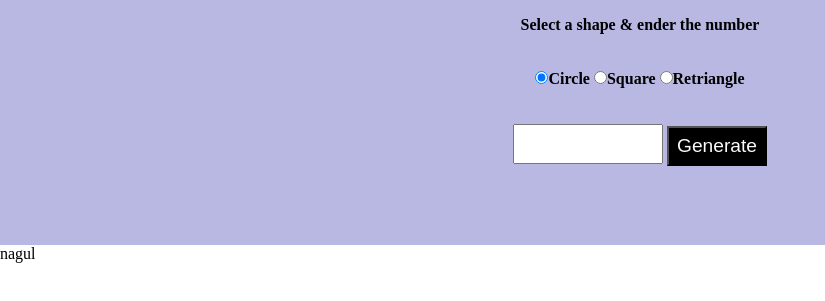
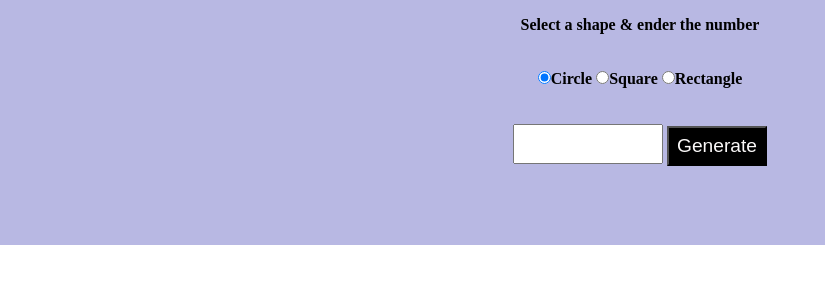
Before and after one commit to NAGULANTHARAN/Shape, a plain HTML site: page index.html in a window 1280 px wide. Shown: the part 155-456 px from the top of the page, 0-825 px from the left. Drawn offline with Linux system fonts and the light colour scheme.

Commit message:
update index.html

```diff
--- a/index.html
+++ b/index.html
@@ -15,7 +15,7 @@
         <div>
             <input type="radio" name="choice" value="circle" id="circle" checked>Circle
             <input type="radio" name="choice" value="square" id="square">Square
-            <input type="radio" name="choice" value="retriangle" id="retriangle">Retriangle
+            <input type="radio" name="choice" value="rectangle" id="rectangle">Rectangle
         </div>
         <br><br>
         <div>
@@ -26,7 +26,7 @@
     <div class="container">
         <div class="box" id="box"></div>
     </div>
-    <p>nagul</p>
+
 
 
     <script src="./app.js"></script>
```
